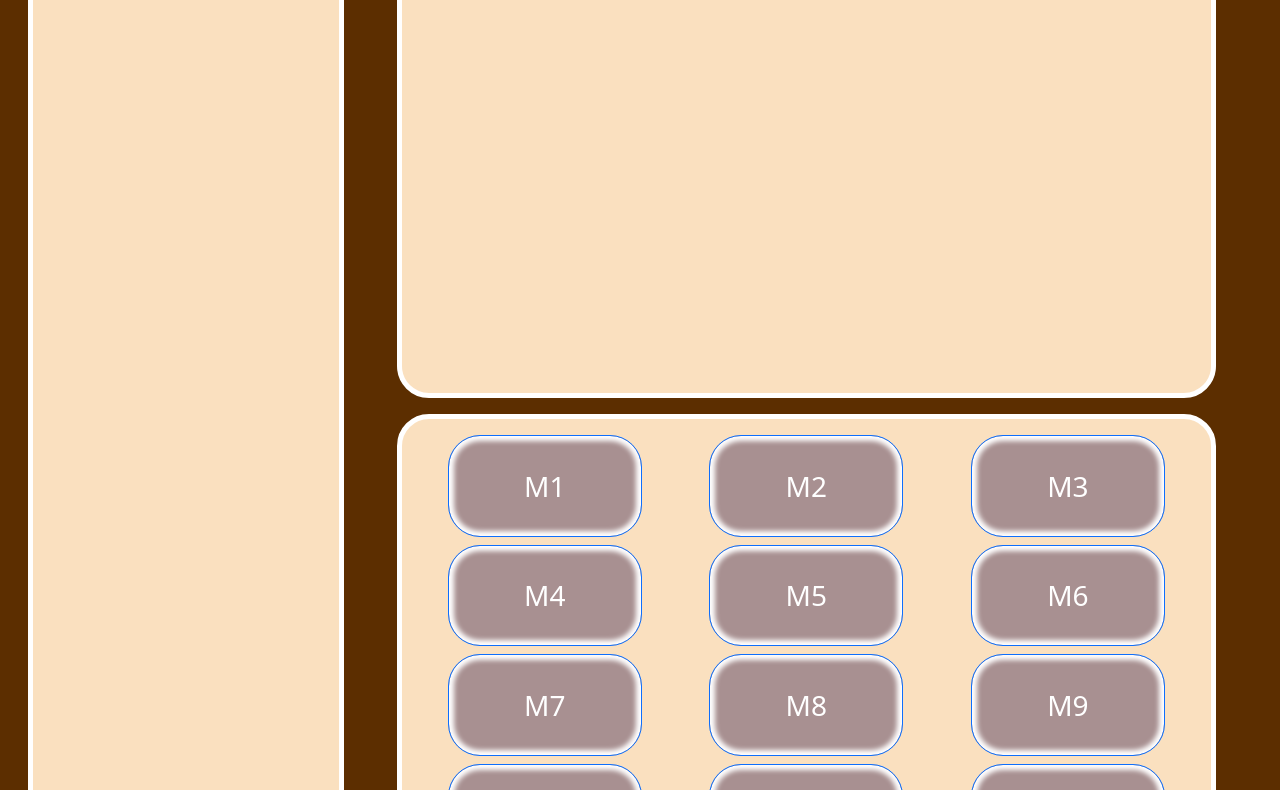
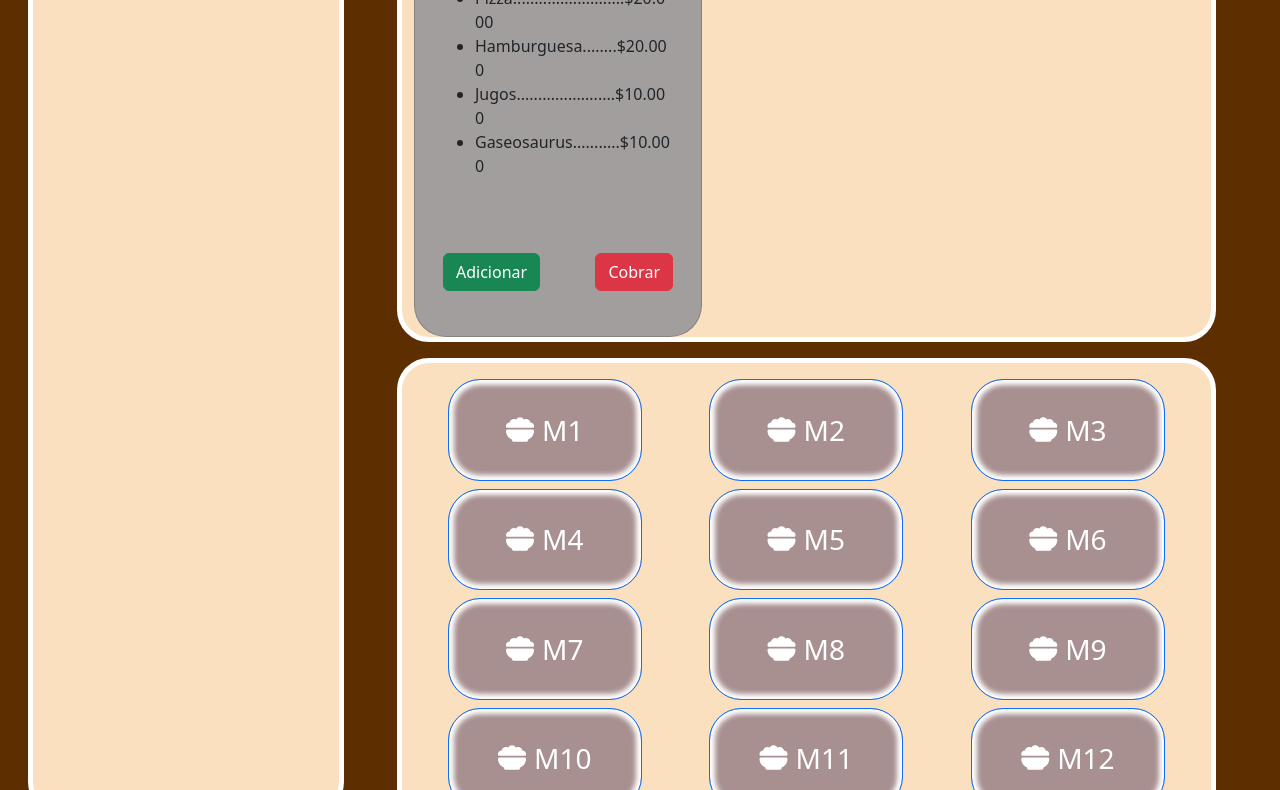
Before and after one commit to ShadowElPingo/mesa_que_mas_aplauda, a plain HTML site: page index.html in a window 1280 px wide. Shown: the part 138-928 px from the top of the page. Drawn offline with nearby package versions, Linux system fonts and the light colour scheme.

Commit message:
cuarto commit

```diff
--- a/css/index.css
+++ b/css/index.css
@@ -23,6 +23,11 @@ main{
 .pausa__caja{
     background-color: var(--font);
 }
+
+.pausa__caja__card{
+    background-color: #a39e9e;
+}
+
 .mesas{
     background-color: var(--font);
 }
--- a/index.html
+++ b/index.html
@@ -15,27 +15,62 @@
         <link rel="stylesheet" href="https://cdn.jsdelivr.net/npm/bootstrap-icons@1.11.1/font/bootstrap-icons.css">
     </head>
     <body>
-        <h1> prueba</h1>
+
         <main class="row col-12 d-flex justify-content-around p-2  ">
-            <div class=" col-3  rounded-5 d-flex justify-content-center border border-5 border-white comandas">
-                <h2 class="w-100 d-flex  justify-content-center align-items-center  rounded-5 mt-2 comandas__h2 ">PEDIDOS</h2>
+            <div class=" col-3  rounded-5 d-flex flex-column  border border-5 border-white comandas">
+                <h2 class="w-100 d-flex  justify-content-center align-items-center mb-3  rounded-5 mt-2 comandas__h2 ">PEDIDOS</h2>
+                <div class="comandas__enEspera w-100 d-flex  justify-content-center">
+                    <div class="btn-group w-75">
+                        <button type="button" class="btn btn-danger dropdown-toggle" data-bs-toggle="dropdown" aria-expanded="false">
+                          Mesa 1
+                        </button>
+                        <ul class="dropdown-menu p-3">
 
+                          <li>1 Pizza</li>
+                          <li>3 Haamburguesas</li>
+                          <li>1 panzerotti</li>
+                          <li>1 lasagna</li>
+                        </ul>
+                      </div>
+                </div>
             </div>
             <div class="pausa row col-8 h-100 gap-3 ">
-                <div class="row rounded-5 border border-5 border-white  col-12 h-50  pausa__caja"></div>
-                <div class="row rounded-5 border border-5 border-white col-12 gap-2 h-50  justify-content-around p-3  mesas">
-                    <button class="col-3 rounded-5  btn btn-primary  fs-3  mesas__boton">M1</button>
-                    <button class="col-3 rounded-5  btn btn-primary  fs-3  mesas__boton">M2</button>
-                    <button class="col-3 rounded-5  btn btn-primary  fs-3  mesas__boton">M3</button>
-                    <button class="col-3 rounded-5  btn btn-primary  fs-3  mesas__boton">M4</button>
-                    <button class="col-3 rounded-5  btn btn-primary  fs-3  mesas__boton">M5</button>
-                    <button class="col-3 rounded-5  btn btn-primary  fs-3  mesas__boton">M6</button>
-                    <button class="col-3 rounded-5  btn btn-primary  fs-3  mesas__boton">M7</button>
-                    <button class="col-3 rounded-5  btn btn-primary  fs-3  mesas__boton">M8</button>
-                    <button class="col-3 rounded-5  btn btn-primary  fs-3  mesas__boton">M9</button>
-                    <button class="col-3 rounded-5  btn btn-primary  fs-3  mesas__boton">M10</button>
-                    <button class="col-3 rounded-5  btn btn-primary  fs-3  mesas__boton">M11</button>
-                    <button class="col-3 rounded-5  btn btn-primary  fs-3  mesas__boton">M12</button>
+
+                <div class="row rounded-5 border border-5 border-white  col-12 h-50  pausa__caja">
+                    <!-- CARDS -->
+
+                    <div class="card rounded-5 pausa__caja__card" style="width: 18rem;">
+                        <button type="button" class="btn-close  botoncito-cierre mt-2" aria-label="Close"></button>
+                        <h5 class="card-title w-100 d-flex justify-content-center">Mesa 1</h5>
+                        <div class="card-body d-flex flex-column justify-content-around">
+                            <div class="contenido d-flex flex-column ">
+
+                                <ul>
+                                    <li>
+                                        Pizza..........................$20.000
+                                    </li>
+                                    <li>
+                                        Hamburguesa........$20.000
+                                    </li>
+                                    <li>
+                                        Jugos.......................$10.000
+                                    </li>
+                                    <li>
+                                        Gaseosaurus...........$10.000
+                                    </li>
+                                </ul>
+                            </div>
+                            <div class="botones d-flex justify-content-between">
+                                <button type="button" class="btn btn-success">Adicionar</button>
+                                <button type="button" class="btn btn-danger">Cobrar</button>
+                            </div>
+
+                        </div>
+
+                    </div>
+                </div>
+                <div class="row rounded-5 border border-5 border-white col-12 gap-2 h-50  justify-content-around p-3  mesas" id ="mesas">
+
                 </div>
             </div>
 
@@ -46,5 +81,10 @@
         <script src="https://cdn.jsdelivr.net/npm/bootstrap@5.3.2/dist/js/bootstrap.bundle.min.js"></script>
         <!-- JS -->
         <script src="./js/index.js" type="module"></script>
+        <!-- ICONOS -->
+        <script
+            src="https://kit.fontawesome.com/81581fb069.js"
+            crossorigin="anonymous"
+        ></script>
     </body>
 </html>
--- /dev/null
+++ b/js/eventos.js
@@ -0,0 +1 @@
+export funcion //tarea crear la tarjetica de pedidos y mandarla aca xd jajajaja
--- a/js/index.js
+++ b/js/index.js
@@ -0,0 +1,8 @@
+import { btnMesa } from "./template.js";
+
+/* CREACION NUMERO DE MESAS */
+const mesitas = document.getElementById("mesas");
+
+btnMesa(mesitas)
+
+let atrapaBotones = mesitas.querySelectorAll("button")
--- /dev/null
+++ b/js/template.js
@@ -0,0 +1,15 @@
+export function btnMesa(mesitas){
+    const mesa = 12
+    for(let i=1;i<=mesa;i++){
+        const boton = //html
+                    `
+                    <button class="col-3 rounded-5  btn btn-primary  fs-3 d-flex align-items-center justify-content-center gap-2  mesas__boton">
+                        <i class="fa-solid fa-bowl-food"></i>
+                        <p class="m-0">
+                            M${i}
+                        </p>
+                    </button>
+                    `
+        mesitas.insertAdjacentHTML("beforeend",boton)
+    }
+}
```
